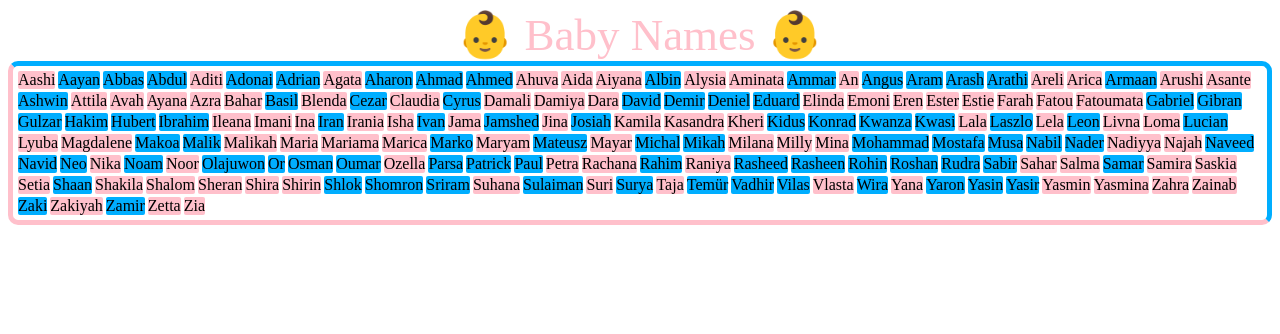
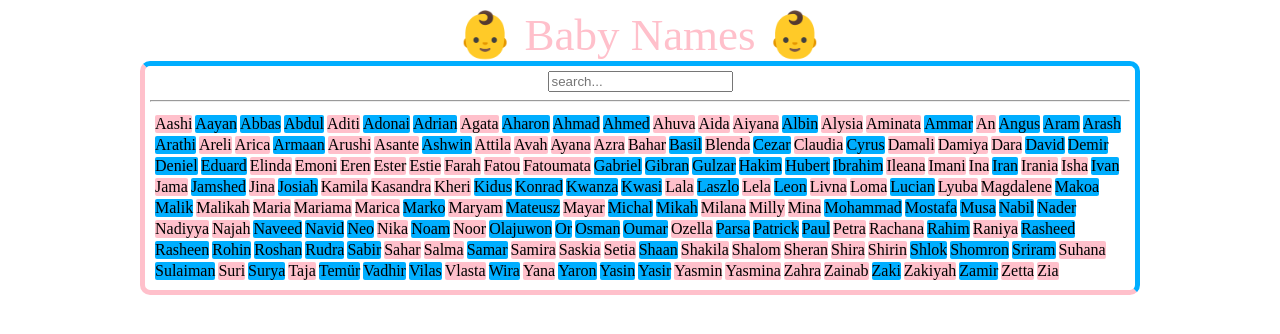
Before and after one commit to davidculemann/baby-names-react, a React (Create React App) app: page / in a window 1280 px wide. Shown: the top 334 px of the page. Built offline with nearby package versions, Linux system fonts and the light colour scheme; the HTML template or start-up script is replaced by a standard one.

Commit message:
Exercise 2 working

```diff
--- a/src/App.css
+++ b/src/App.css
@@ -4,16 +4,28 @@
   font-size: 45px;
 }
 
+.search-bar {
+  height: 100%;
+  width: 100%;
+  display: flex;
+  justify-content: center;
+  align-items: center;
+}
+
 .name-gallery {
+  padding: 5px;
+  display: flex;
+  flex-wrap: wrap;
+  gap: 3px 3px;
+  align-content: center;
+}
+
+.baby-names {
   padding: 5px;
   border: 5px;
   border-radius: 10px;
   border-color: rgb(0, 174, 255) rgb(0, 174, 255) pink pink;
   border-style: solid;
-  display: flex;
-  flex-wrap: wrap;
-  gap: 3px 3px;
-  align-content: center;
 }
 
 .f-name {
@@ -25,3 +37,8 @@
   border-radius: 2px;
   background-color: rgb(0, 174, 255);
 }
+
+.App {
+  max-width: 1000px;
+  margin: 0 auto;
+}
--- a/src/App.tsx
+++ b/src/App.tsx
@@ -5,10 +5,10 @@ import "./App.css";
 
 function App(): JSX.Element {
   return (
-    <>
+    <div className="App">
       <Header />
       {BabyNames(names)}
-    </>
+    </div>
   );
 }
 
--- a/src/component/BabyNames.tsx
+++ b/src/component/BabyNames.tsx
@@ -1,4 +1,6 @@
 import { Alphabetical } from "../utils/Alphabetical";
+import { searchFilter } from "../utils/searchFilter";
+import { useState } from "react";
 
 interface IName {
   id: number;
@@ -7,9 +9,26 @@ interface IName {
 }
 
 export function BabyNames(names: IName[]): JSX.Element {
+  const [search, setSearch] = useState("");
+  const namesToShow = names.filter((babyname) =>
+    searchFilter(babyname, search)
+  );
+
   return (
+    <div className="baby-names">
+      {/* Search bar */}
+      <div className="search-bar">
+        <input
+          placeholder="search..."
+          onChange={(e) => setSearch(e.target.value)}
+          value={search}
+        />
+      </div>
+      <hr />
+
+      {/* Names gallery */}
       <div className="name-gallery">
-      {Alphabetical(names).map((baby) =>
+        {Alphabetical(namesToShow).map((baby) =>
           baby.sex === "f" ? (
             <div className="f-name">{baby.name}</div>
           ) : (
@@ -17,5 +36,19 @@ export function BabyNames(names: IName[]): JSX.Element {
           )
         )}
       </div>
+    </div>
   );
 }
+
+// function AlphabeticalSort(names: IName[]) {
+//   return (
+//     <div>
+//       {names.map((baby) =>
+//         baby.sex === "f" ?
+//           (<div className="f-name">{baby.name}</div>)
+//           :
+//           (<div className="m-name">{baby.name}</div>)
+//       )}
+//     </div>
+//   )
+// }
--- /dev/null
+++ b/src/utils/searchFilter.ts
@@ -0,0 +1,9 @@
+interface IName {
+  name: string;
+}
+
+export function searchFilter(babyname: IName, search: string): boolean {
+  return (
+    babyname.name.toLowerCase().includes(search.toLowerCase()) || search === ""
+  );
+}
```
Also changed, not shown: 1 other file (tests, documents, lock files or other folders). Lines whose indentation alone changed are shown as unchanged.
